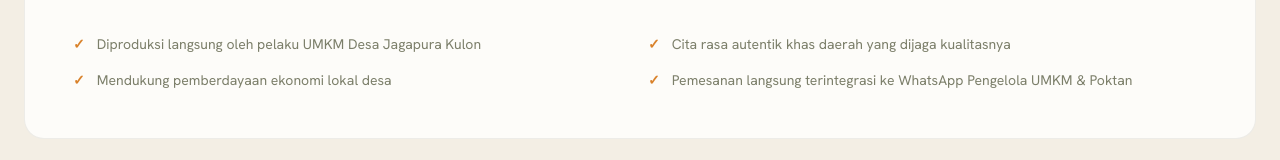
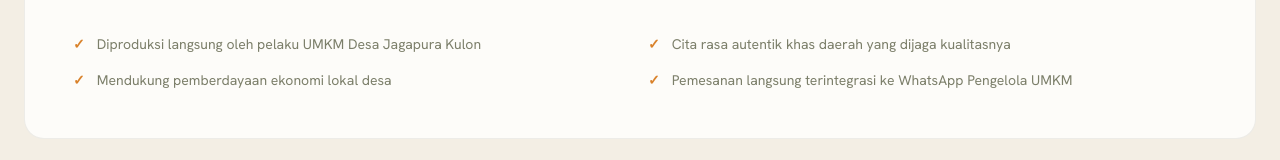
Before and after one commit to andi-nugroho/padiku, a Next.js app: page /katalog in a window 1280 px wide. Shown: the part 1514-1674 px from the top of the page. Built offline with nearby package versions, Linux system fonts and the light colour scheme.

Commit message:
feat: add MarketEconomics component and implement full product catalog page

```diff
--- a/src/app/katalog/page.tsx
+++ b/src/app/katalog/page.tsx
@@ -16,6 +16,7 @@ const products = [
     tag: "Makanan Khas",
     image: "/padi.jpg",
     waText: "Halo%20PADIKU%20Jagapura%20Kulon%2C%20saya%20ingin%20memesan%20Grejeg.",
+    waNumber: "6289603092971",
   },
   {
     name: "Sambel Garing",
@@ -41,7 +42,7 @@ const features = [
   "Diproduksi langsung oleh pelaku UMKM Desa Jagapura Kulon",
   "Cita rasa autentik khas daerah yang dijaga kualitasnya",
   "Mendukung pemberdayaan ekonomi lokal desa",
-  "Pemesanan langsung terintegrasi ke WhatsApp Pengelola UMKM & Poktan",
+  "Pemesanan langsung terintegrasi ke WhatsApp Pengelola UMKM",
 ]
 
 export default function KatalogPage() {
@@ -99,7 +100,7 @@ export default function KatalogPage() {
 
               <Button variant="hero-cta" className="w-full justify-center gap-2" asChild>
                 <a
-                  href={`https://wa.me/6285179778898?text=${p.waText}`}
+                  href={`https://wa.me/${p.waNumber || "6285179778898"}?text=${p.waText}`}
                   target="_blank"
                   rel="noopener noreferrer"
                 >
--- a/src/components/sections/MarketEconomics.tsx
+++ b/src/components/sections/MarketEconomics.tsx
@@ -12,6 +12,7 @@ const products = [
     tag: "Makanan Khas",
     image: "/padi.jpg",
     waText: "Halo%20PADIKU%20Jagapura%20Kulon%2C%20saya%20ingin%20memesan%20Grejeg.",
+    waNumber: "6289603092971",
   },
   {
     name: "Sambel Garing",
@@ -92,7 +93,7 @@ export function MarketEconomics() {
 
             <Button variant="hero-cta" className="w-full justify-center gap-2" asChild>
               <a
-                href={`https://wa.me/6285179778898?text=${p.waText}`}
+                href={`https://wa.me/${p.waNumber || "6285179778898"}?text=${p.waText}`}
                 target="_blank"
                 rel="noopener noreferrer"
               >
```
